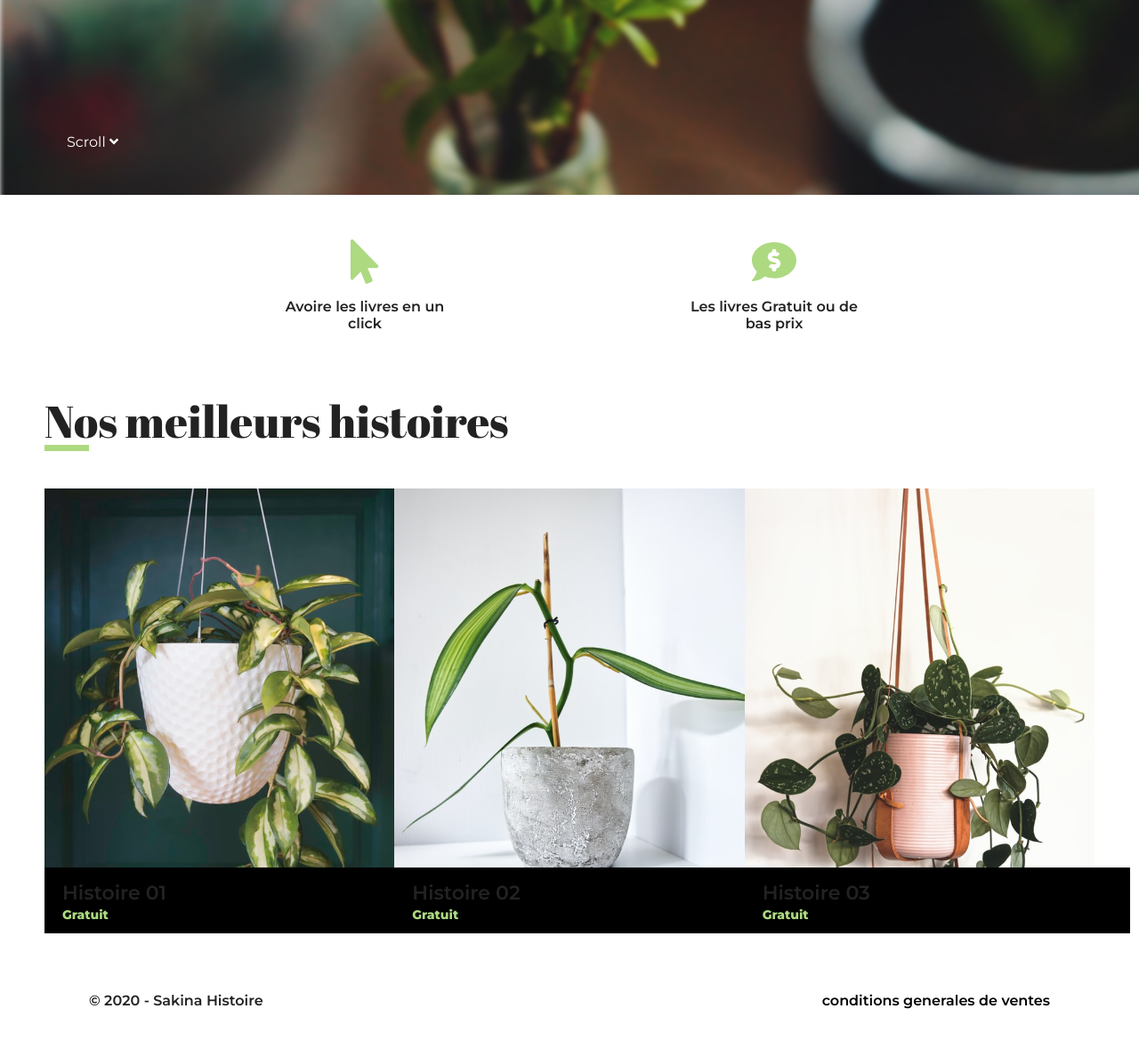
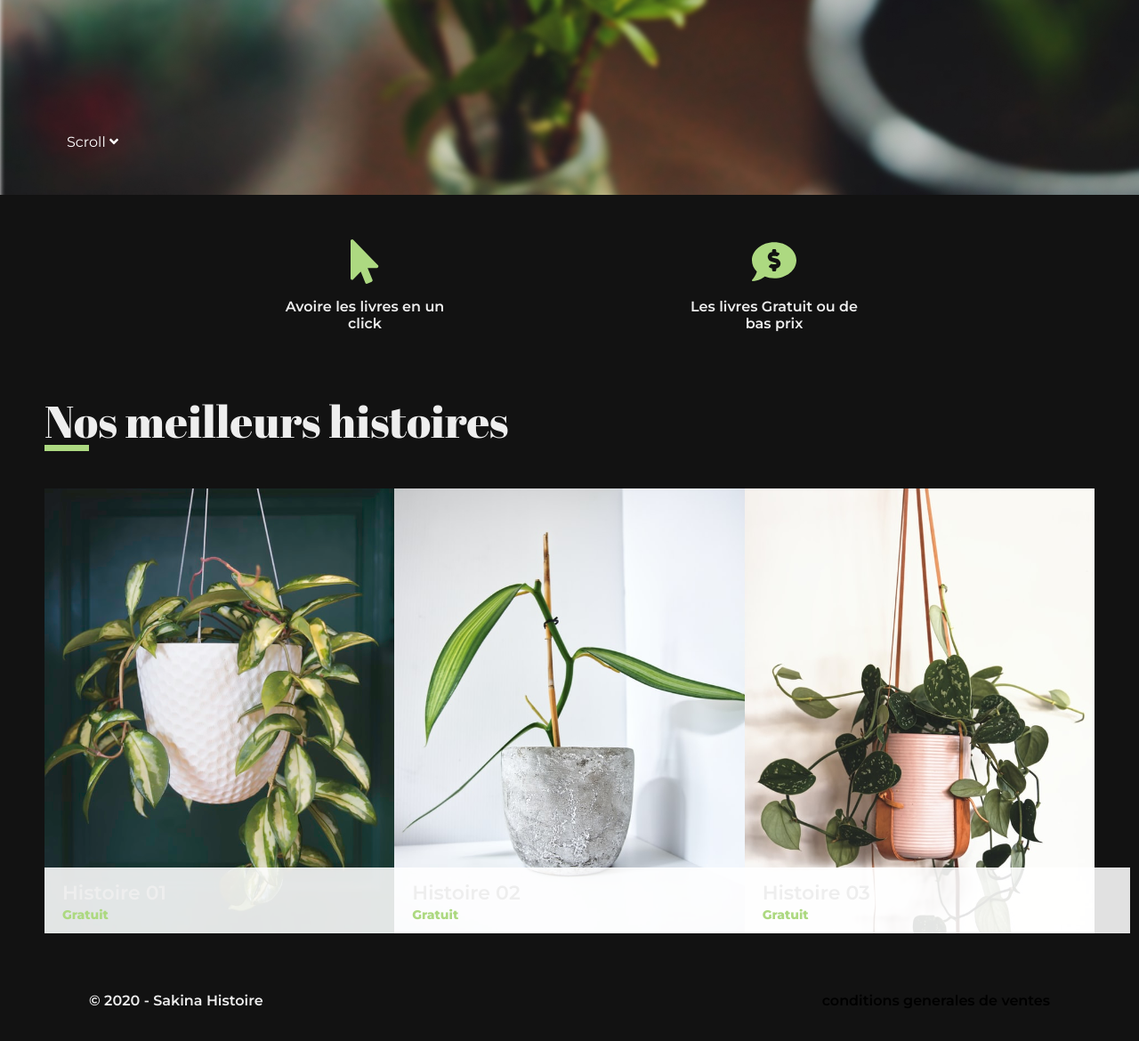
Before and after one commit to BougatayaAbd/Project-02, a Flask app: page / in a window 1280 px wide. Shown: the part 471-1641 px from the top of the page at 89% size. Run offline with Flask 2, Linux system fonts and the light colour scheme; parts of the project's set-up code (start-up, migrations or seed data) failed here and were passed over; some libraries are stand-ins or nearby versions.

Commit message:
--- Auto-Git Commit ---

```diff
--- a/templates/index.html
+++ b/templates/index.html
@@ -39,19 +39,19 @@
         </h2>
         <div class="best-stories">
             <a class="story-box story1 no-grid">
-                <div class="story-details dark-theme || light-theme">
+                <div class="story-details">
                     <p class="story-name">{{beststory1}}</p>
                     <p class="story-price">{{beststory1price}}</p>
                 </div>
             </a>
             <a class="story-box story2 no-grid">
-            <div class="story-details dark-theme || light-theme">
+            <div class="story-details">
                 <p class="story-name">{{beststory2}}</p>
                 <p class="story-price">{{beststory2price}}</p>
             </div>
         </a>
             <a class="story-box story3 no-grid">
-            <div class="story-details dark-theme || light-theme">
+            <div class="story-details">
                 <p class="story-name">{{beststory3}}</p>
                 <p class="story-price">{{beststory3price}}</p>
             </div>
@@ -236,9 +236,6 @@ body.dark-theme {
   color: #eee;
   background: #121212;
 }
-div.dark-theme {
-    background-color: #000000;
-}
 </style>
 <script>
 // Select the button
@@ -249,7 +246,4 @@ btn.addEventListener('click', function() {
   // Then toggle (add/remove) the .dark-theme class to the body
   document.body.classList.toggle('dark-theme');
 })
-if(document.body.classList.toggle('dark-theme')){
-    document.div.classList.toggle('dark-theme');
-}
 </script>
--- a/templates/products.html
+++ b/templates/products.html
@@ -6,7 +6,7 @@
     <link rel="shortcut icon" href="{{url_for('static', filename='icon.ico')}}" type="image/x-icon">
     <script src="https://cdnjs.cloudflare.com/ajax/libs/font-awesome/5.12.0-2/js/all.min.js"></script>
 </head>
-<body>
+<body class="dark-theme || light-theme">
     <section class="top-page">
         <header class="header">
             <a href="\" class="Logo"><img src="{{url_for('static', filename='Logo.png')}}" alt="SakinaHistoire"></a>
--- a/templates/seconnecter.html
+++ b/templates/seconnecter.html
@@ -9,7 +9,7 @@
 <body>
     <section class="top-page">
         <header class="header">
-            <a href="\" class="Logo"><img src="{{url_for('static', filename='Logo.png')}}" alt="SakinaHistoire"></a>
+			<a href="\" class="Logo"><img src="{{url_for('static', filename='Logo.png')}}" alt="SakinaHistoire"></a>
             <nav class="nav">
                 <a href="\">Accueil</a>
                 <a href="products">Histoires</a>
@@ -106,7 +106,7 @@ signInButton.addEventListener('click', () => {
     }
     .Logo {
         float: left;
-        padding: 20px 0;
+        padding: 6px 0;
     }
     .Logo img {
         height: 50px;
@@ -114,7 +114,7 @@ signInButton.addEventListener('click', () => {
     .nav {
         float: right;
         display: flex;
-        align-items: center;
+		align-items: center;
         min-height: 90px;
     }
     .nav a{
```
